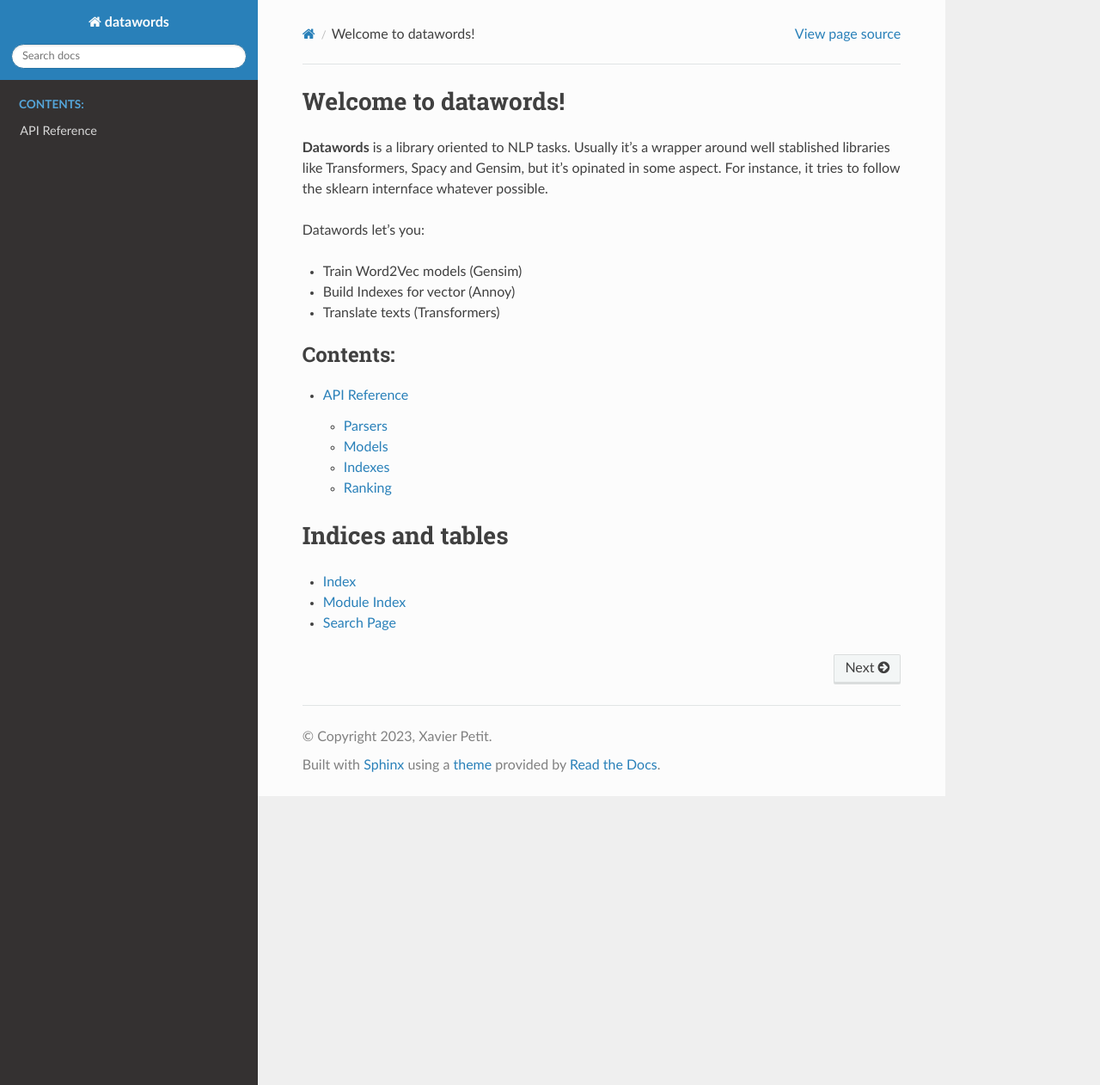
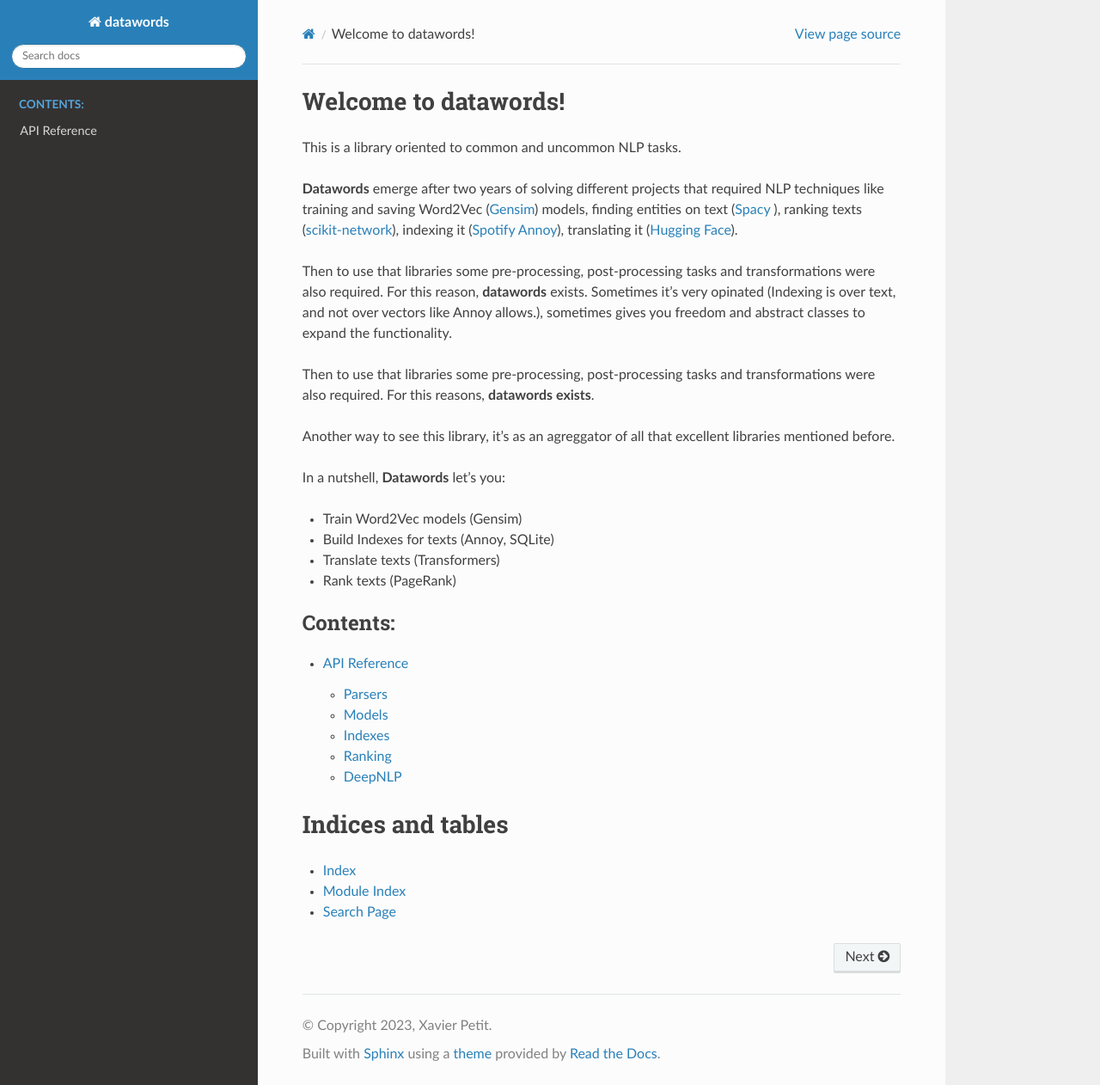
Before and after one commit to algorinfo/datawords, a Sphinx documentation site: the page built from docs/source/index.rst, in a window 1280 px wide and 1262 px high. Shown: the whole window at 86% size. Built offline with Sphinx 7.4.7 and the Read the Docs theme 2.0.0, drawn with Linux system fonts in a browser that asks for light colours.

Commit message:
documentation of deepnlp and summary related to the project

```diff
--- a/docs/source/api_reference.rst
+++ b/docs/source/api_reference.rst
@@ -9,3 +9,4 @@
    api/models
    api/indexes
    api/ranking
+   api/deepnlp
--- a/docs/source/index.rst
+++ b/docs/source/index.rst
@@ -6,14 +6,23 @@
 Welcome to datawords!
 =====================================
 
-**Datawords** is a library oriented to NLP tasks. Usually it's a wrapper around well stablished libraries like Transformers, Spacy and Gensim, but it's opinated in some aspect. For instance, it tries to follow the sklearn internface whatever possible.
+This is a library oriented to common and uncommon NLP tasks.
 
+**Datawords** emerge after two years of solving different projects that required NLP techniques like training and saving Word2Vec (`Gensim <https://radimrehurek.com/gensim/>`_) models, finding entities on text (`Spacy <https://spacy.io/>`_ ), ranking texts (`scikit-network <https://scikit-network.readthedocs.io/en/latest/>`_), indexing it (`Spotify Annoy <https://github.com/spotify/annoy>`_), translating it (`Hugging Face <https://huggingface.co/docs/transformers/index>`_).
 
-Datawords let's you:
+Then to use that libraries some pre-processing, post-processing tasks and transformations were also required.
+For this reason, **datawords** exists. Sometimes it's very opinated (Indexing is over text, and not over vectors like Annoy allows.), sometimes gives you freedom and abstract classes to expand the functionality.
+
+Then to use that libraries some pre-processing, post-processing tasks and transformations were also required. For this reasons, **datawords exists**.
+
+Another way to see this library, it's as an agreggator of all that excellent libraries mentioned before.
+
+In a nutshell, **Datawords** let's you:
 
 * Train Word2Vec models (Gensim)
-* Build Indexes for vector (Annoy)
+* Build Indexes for texts (Annoy, SQLite)
 * Translate texts (Transformers)
+* Rank texts (PageRank)
 
 
 .. toctree::
```
Also changed, not shown: README.md (+20 -0 lines), docs/source/api/deepnlp.rst (added, +25 -0 lines), 2 other files.
